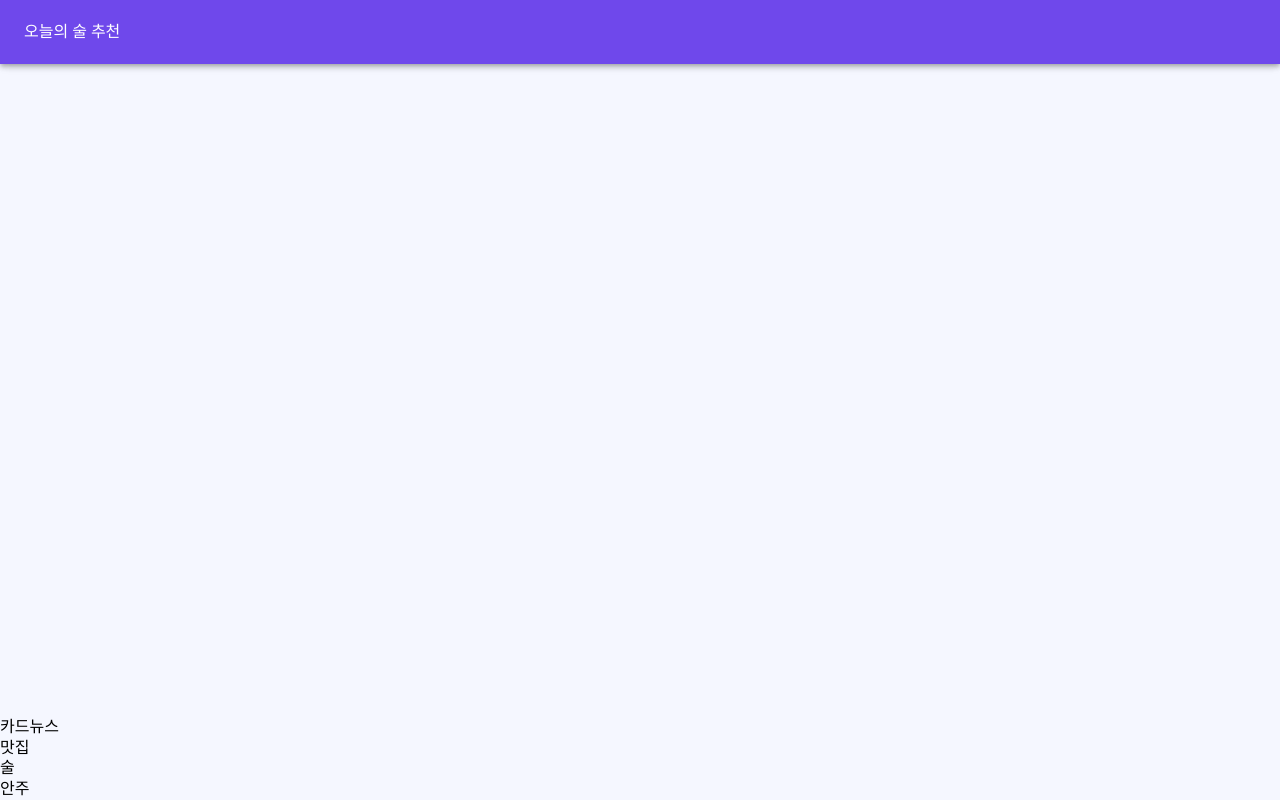
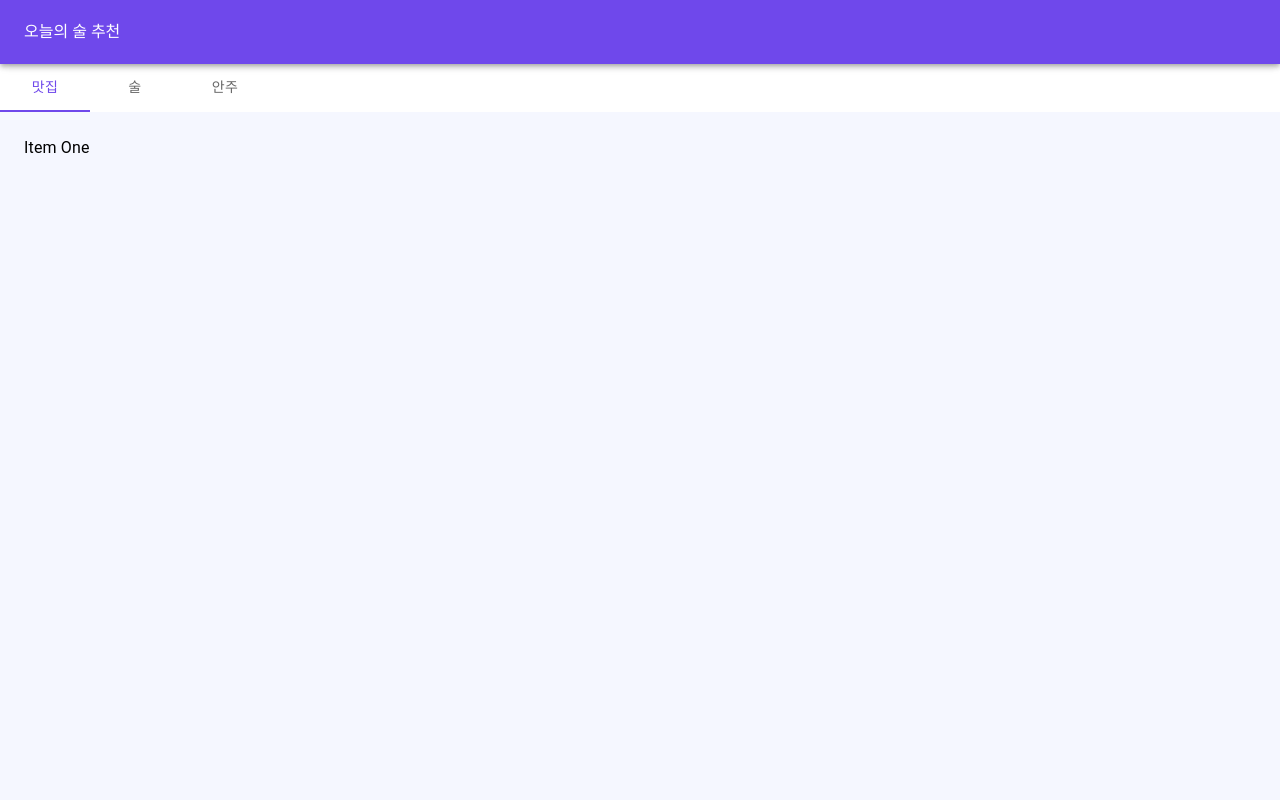
Before and after one commit to Songyeonji/Blackout-node, a React (Create React App) app: page /learn-more in a window 1280 px wide. Built offline with nearby package versions, Linux system fonts and the light colour scheme; a web font is replaced by a local one.

Commit message:
커뮤니티 탭바 상단고정

```diff
--- a/src/LearnMorePage.js
+++ b/src/LearnMorePage.js
@@ -1,6 +1,7 @@
 import React from "react";
 import { Link } from "react-router-dom";
-import { AppBar, Toolbar, createTheme, ThemeProvider, Snackbar, Alert } from "@mui/material";
+import { AppBar, Toolbar, createTheme, ThemeProvider, Box, Tabs, Tab, Typography } from "@mui/material";
+import PropTypes from 'prop-types';
 
 const theme = createTheme({
   palette: {
@@ -10,17 +11,49 @@ const theme = createTheme({
   },
 });
 
+function CustomTabPanel(props) {
+  const { children, value, index, ...other } = props;
+
+  return (
+    <div
+      role="tabpanel"
+      hidden={value !== index}
+      id={`simple-tabpanel-${index}`}
+      aria-labelledby={`simple-tab-${index}`}
+      {...other}
+    >
+      {value === index && (
+        <Box sx={{ p: 3 }}>
+          <Typography>{children}</Typography>
+        </Box>
+      )}
+    </div>
+  );
+}
+
+CustomTabPanel.propTypes = {
+  children: PropTypes.node,
+  index: PropTypes.number.isRequired,
+  value: PropTypes.number.isRequired,
+};
+
+function a11yProps(index) {
+  return {
+    id: `simple-tab-${index}`,
+    'aria-controls': `simple-tabpanel-${index}`,
+  };
+}
+
 const LearnMorePage = () => {
+  const [value, setValue] = React.useState(0);
+
+  const handleChange = (event, newValue) => {
+    setValue(newValue);
+  };
+
   return (
     <ThemeProvider theme={theme}>
-    <div
-      style={{
-        display: "flex",
-        justifyContent: "center",
-        alignItems: "center",
-        height: "100vh",
-      }}
-    >
+      <div>
         <AppBar position="fixed">
           <Toolbar>
             <div className="flex-1"></div>
@@ -34,21 +67,27 @@ const LearnMorePage = () => {
           </Toolbar>
         </AppBar>
         <Toolbar />
-    </div>
+
+        {/* 여기서부터 탭 바 */}
+        <Box sx={{ width: '100%', backgroundColor: theme.palette.background.paper }}>
+          <Tabs value={value} onChange={handleChange} aria-label="basic tabs example">
+            <Tab label="맛집" {...a11yProps(0)} />
+            <Tab label="술" {...a11yProps(1)} />
+            <Tab label="안주" {...a11yProps(2)} />
+          </Tabs>
+        </Box>
 
         <div>
-      <h2>카드뉴스</h2>
-      <ul>
-        <li>
-          <Link to="/board/food">맛집</Link>
-        </li>
-        <li>
-          <Link to="/board/drink">술</Link>
-        </li>
-        <li>
-          <Link to="/board/snack">안주</Link>
-        </li>
-      </ul>
+          <CustomTabPanel value={value} index={0}>
+            Item One
+          </CustomTabPanel>
+          <CustomTabPanel value={value} index={1}>
+            Item Two
+          </CustomTabPanel>
+          <CustomTabPanel value={value} index={2}>
+            Item Three
+          </CustomTabPanel>
+        </div>
       </div>
     </ThemeProvider>
   );
```
Lines whose indentation alone changed are shown as unchanged.
